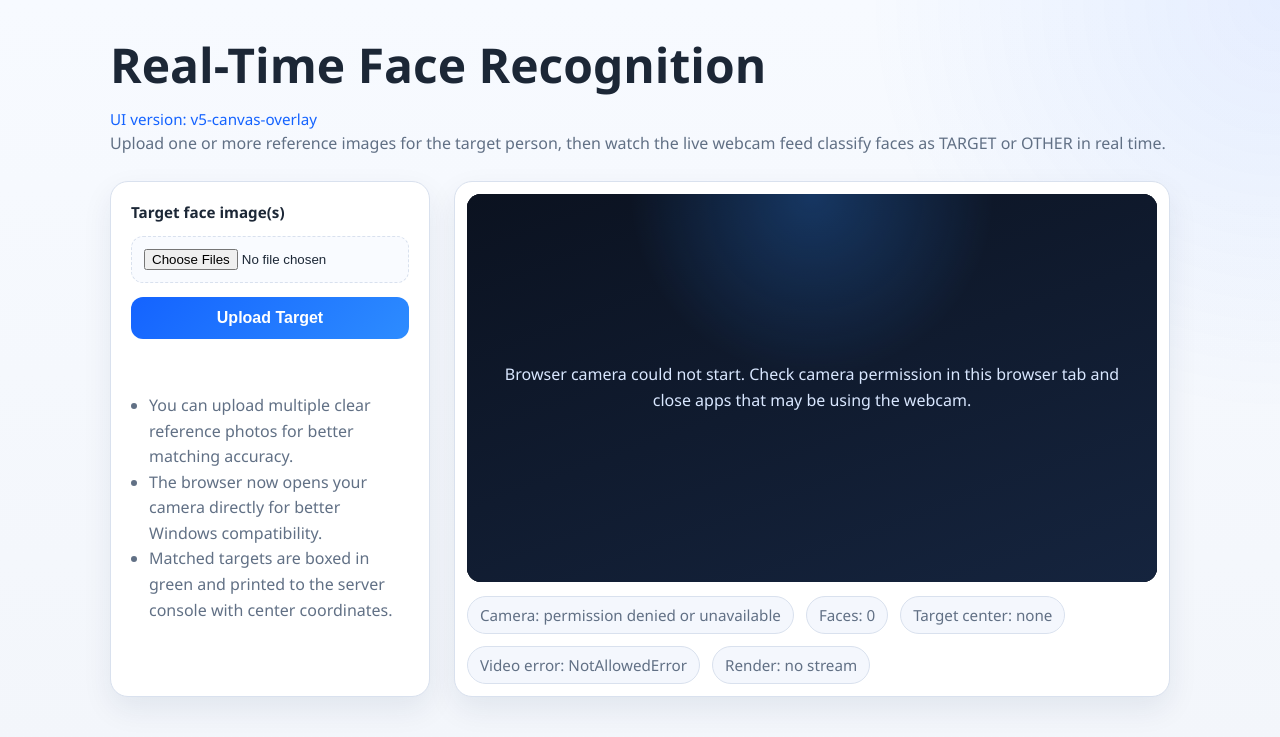
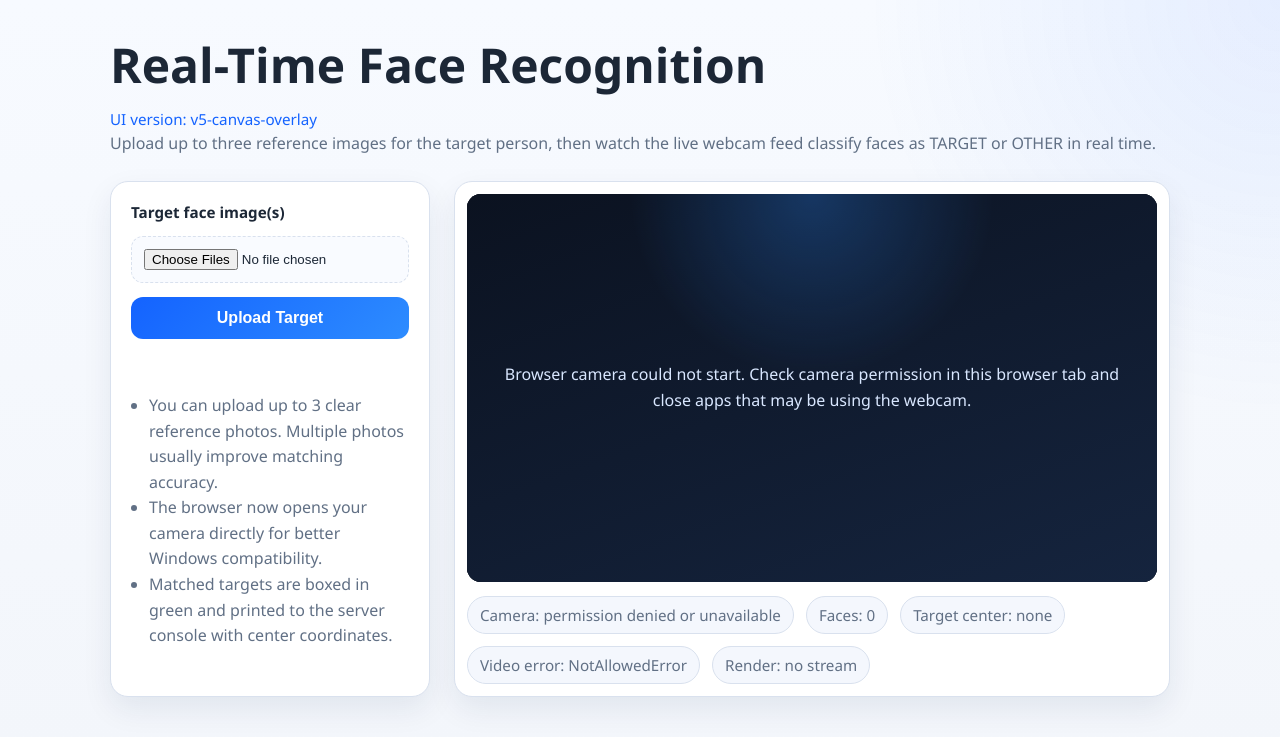
Before and after one commit to yunyao-jiang/AI, a Flask app: page / in a window 1280 px wide. Shown: the top 737 px of the page. Run offline with Flask 3, Linux system fonts and the light colour scheme.

Commit message:
Limit target uploads to three images

```diff
--- a/app.py
+++ b/app.py
@@ -14,6 +14,7 @@ from recognizer_runtime import FaceRecognizer, extract_face_encoding
 BASE_DIR = Path(__file__).resolve().parent
 UPLOAD_DIR = BASE_DIR / "uploads"
 ALLOWED_EXTENSIONS = {"png", "jpg", "jpeg", "webp"}
+MAX_TARGET_IMAGES = 3
 
 UPLOAD_DIR.mkdir(parents=True, exist_ok=True)
 
@@ -58,6 +59,13 @@ def upload():
     files = [file for file in request.files.getlist("image") if file and file.filename]
     if not files:
         return jsonify({"success": False, "message": "Please choose one or more images to upload."}), 400
+    if len(files) > MAX_TARGET_IMAGES:
+        return jsonify(
+            {
+                "success": False,
+                "message": f"You can upload up to {MAX_TARGET_IMAGES} target images at a time.",
+            }
+        ), 400
 
     invalid_name = next((file.filename for file in files if not allowed_file(file.filename)), None)
     if invalid_name:
@@ -107,7 +115,7 @@ def upload():
             "target_count": target_count,
             "message": (
                 f"Loaded {target_count} target image(s). Using multiple clear reference images "
-                "usually improves matching accuracy."
+                f"usually improves matching accuracy. Limit: {MAX_TARGET_IMAGES} images."
             ),
         }
     )
--- a/templates/index.html
+++ b/templates/index.html
@@ -220,7 +220,7 @@
         <section class="hero">
             <h1>Real-Time Face Recognition</h1>
             <p style="margin: 6px 0 0; color: #1463ff; font-size: 0.95rem;">UI version: v5-canvas-overlay</p>
-            <p>Upload one or more reference images for the target person, then watch the live webcam feed classify faces as TARGET or OTHER in real time.</p>
+            <p>Upload up to three reference images for the target person, then watch the live webcam feed classify faces as TARGET or OTHER in real time.</p>
         </section>
 
         <section class="layout">
@@ -233,7 +233,7 @@
                 </form>
 
                 <ul class="tips">
-                    <li>You can upload multiple clear reference photos for better matching accuracy.</li>
+                    <li>You can upload up to 3 clear reference photos. Multiple photos usually improve matching accuracy.</li>
                     <li>The browser now opens your camera directly for better Windows compatibility.</li>
                     <li>Matched targets are boxed in green and printed to the server console with center coordinates.</li>
                 </ul>
@@ -272,6 +272,7 @@
         const renderDebugEl = document.getElementById("render-debug");
         const captureCanvas = document.createElement("canvas");
         const imageInput = document.getElementById("image");
+        const maxTargetImages = 3;
         let analyzing = false;
         let streamReady = false;
         let uploadInProgress = false;
@@ -280,8 +281,21 @@
         let latestFrameWidth = 0;
         let latestFrameHeight = 0;
 
+        imageInput.addEventListener("change", () => {
+            if (imageInput.files.length > maxTargetImages) {
+                statusBox.textContent = `Please select at most ${maxTargetImages} target images.`;
+                statusBox.className = "status error";
+                imageInput.value = "";
+            }
+        });
+
         form.addEventListener("submit", async (event) => {
             event.preventDefault();
+            if (imageInput.files.length > maxTargetImages) {
+                statusBox.textContent = `Please select at most ${maxTargetImages} target images.`;
+                statusBox.className = "status error";
+                return;
+            }
             statusBox.textContent = "Uploading and encoding target face image(s)...";
             statusBox.className = "status";
             submitButton.disabled = true;
```
